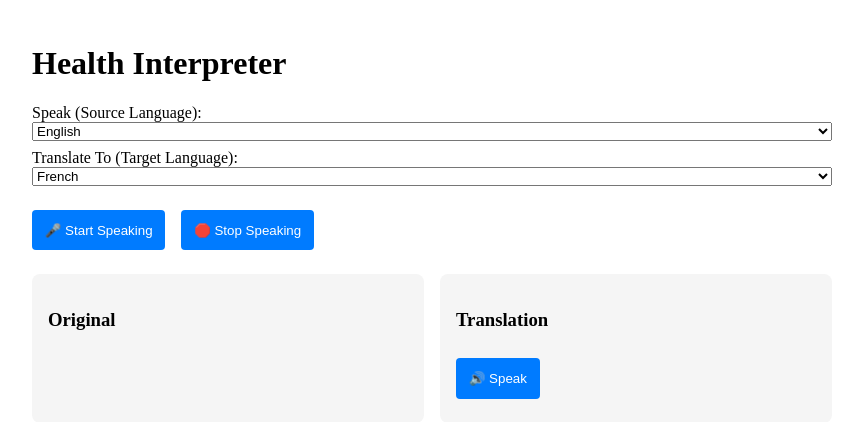
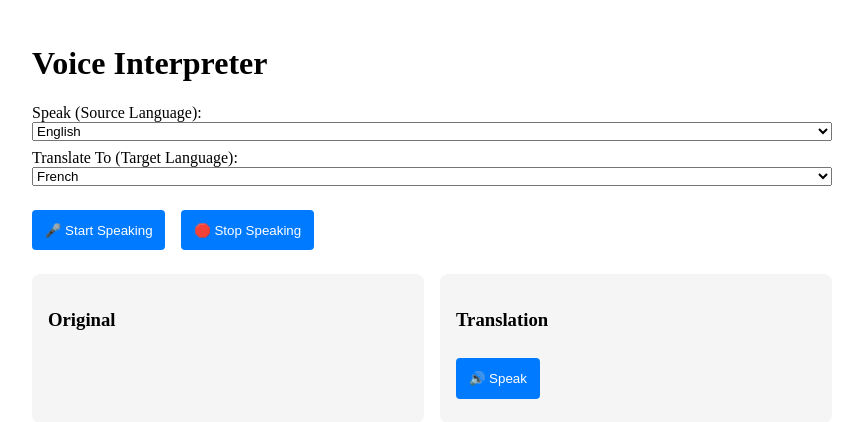
Before and after one commit to asayem172153/healthcare_translation_app, a Flask app: page / in a window 1280 px wide. Shown: the top 422 px of the page, without its empty margins (208-1071 px from the left). Run offline with Flask 3, Linux system fonts and the light colour scheme.

Commit message:
Voice Interpreter name Change

```diff
--- a/frontend/templates/index.html
+++ b/frontend/templates/index.html
@@ -8,7 +8,7 @@
 </head>
 <body>
     <div class="container">
-        <h1>Health Interpreter</h1>
+        <h1>Voice Interpreter</h1>
 
         <div class="language-selectors">
             <div class="selector">
```
